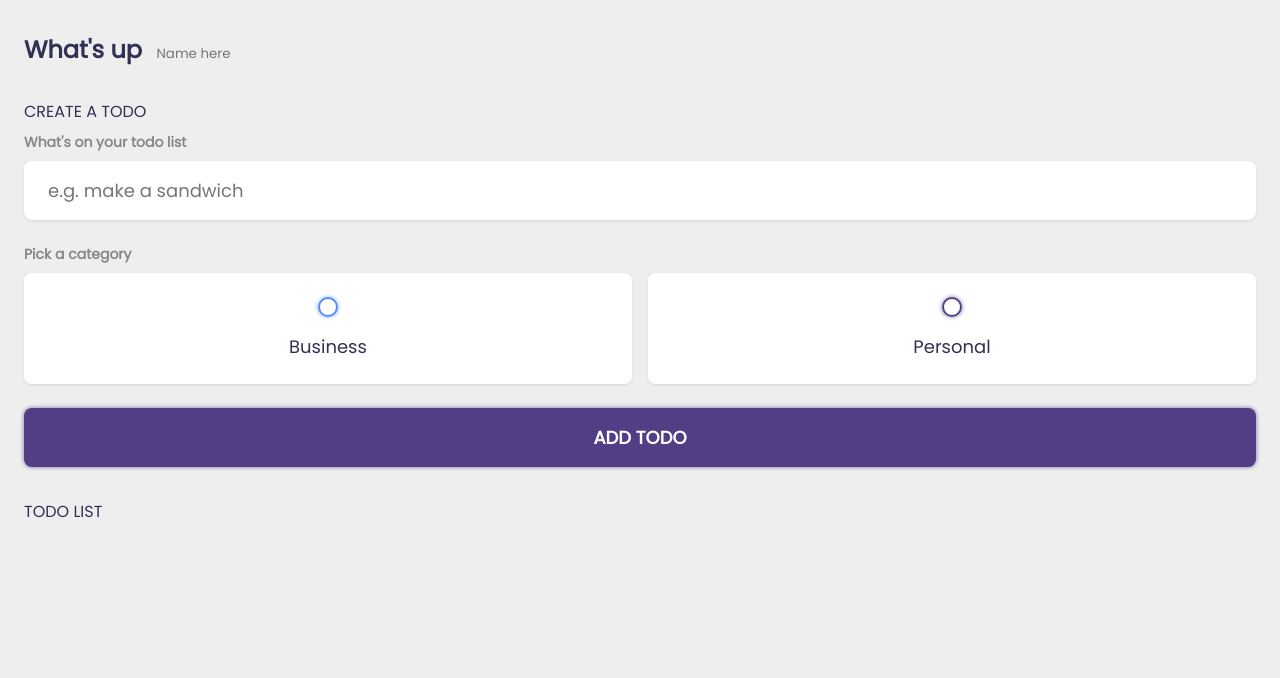
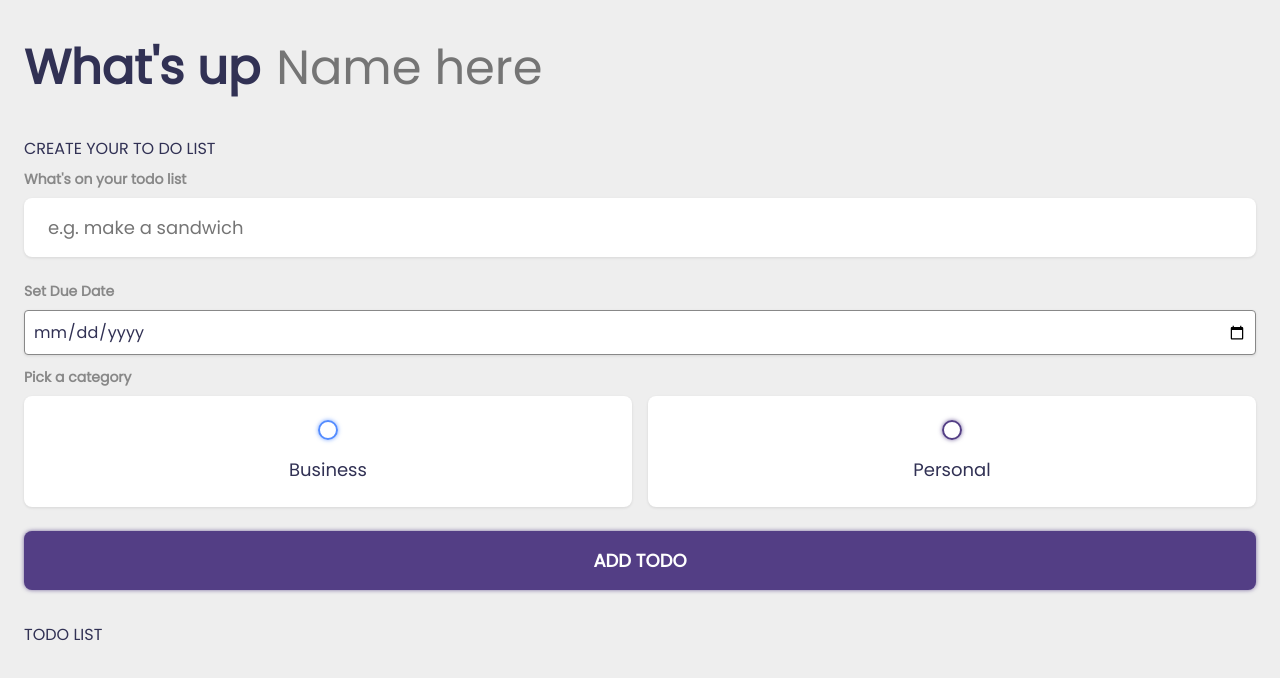
Before and after one commit to karishma-lakhoo/karishma-lakhoo.github.io, a website: page index.html in a window 1280 px wide. Drawn offline with Linux system fonts and the light colour scheme; a web font is replaced by a local one.

Commit message:
Due dates complete

```diff
--- a/index.html
+++ b/index.html
@@ -5,6 +5,10 @@
     <title>Todo List</title>
 
     <link href='https://fonts.googleapis.com/css?family=Poppins' rel='stylesheet'>
+    <link href="https://fonts.google.com/ss?family=Oswald" rel='stylesheet'>
+    <link href="https://fonts.googleapis.com/css?family=Nunito" rel='stylesheet'>
+    <link href="https://fonts.googleapis.com/css2?family=Fira+Sans:ital,wght@0,400;0,700;0,900;1,400&family=Montserrat:ital,wght@0,400;0,700;0,900;1,400&display=swap" rel="stylesheet">
+
     <link rel="stylesheet" href="main.css">
 </head>
 <body>
@@ -15,10 +19,12 @@
             </h2>
         </section>
         <section class="create-todo">
-            <h3>CREATE A TODO</h3>
+            <h3>CREATE YOUR TO DO LIST</h3>
             <form id="new-todo-form">
                 <h4>What's on your todo list</h4>
                 <input type="text" name="content" id="content" placeholder="e.g. make a sandwich">
+                <h4>Set Due Date</h4>
+                <input type="date" name="dueDate" id="dueDate">
                 <h4>Pick a category</h4>
                 <div class="options">
                     <label>
--- a/main.css
+++ b/main.css
@@ -22,13 +22,29 @@
     font-family: 'poppins';
 
 }
-input:not([type='radio']):not([type='checkbox']), button {
+input[type='text'],
+input[type='submit'],
+button {
     appearance: none;
     border: none;
     outline: none;
     background: none;
     cursor: initial;
 }
+
+input[type="date"] {
+    display: block;
+    width: 100%;
+    font-size: 1rem;
+    padding: 0.5rem;
+    color: var(--dark);
+    background-color: #FFF;
+    border: 1px solid var(--grey);
+    border-radius: 0.25rem;
+    box-shadow: var(--shadow);
+    margin-bottom: 0.75rem;
+}
+
 
 body{
     background: var(--light);
@@ -40,6 +56,12 @@ section {
     margin-bottom: 2rem;
     padding-left: 1.5rem;
     padding-right: 1.5rem;
+}
+
+h2 {
+    color: var(--dark);
+    font-size: 3rem;
+    margin-bottom: 0.5rem;
 }
 
 h3 {
@@ -61,17 +83,20 @@ h4 {
 }
 
 .greeting .title input {
-    margin-left: 0.5rem;
+    margin-left: 0.2rem;
     flex: 1 1 0%;
     min-width: 0;
+    font-size: 3rem;
+    color: var(--personal);
+    font-weight: 300;
 }
 
-.greeting.title,
-.greeting.title input {
-    color: var(--dark);
-    font-size: 1.5rem;
-    font-weight: 700;
-}
+/*.greeting.title,*/
+/*.greeting.title input {*/
+/*    color: var(--dark);*/
+/*    font-size: 1.5rem;*/
+/*    font-weight: 700;*/
+/*}*/
 
 
 .create-todo input[type="text"] {
@@ -203,6 +228,12 @@ input:checked ~ .bubble::after {
     font-size: 1.125rem;
 }
 
+.todo-item .due-date {
+    font-size: 2.5rem;
+    color: var(--grey);
+    margin-top: 0.5rem;
+}
+
 .todo-item .actions {
     display: flex;
     align-items: center;
--- a/main.js
+++ b/main.js
@@ -17,6 +17,7 @@ window.addEventListener('load', () => {
         const todo = {
             content: e.target.elements.content.value,
             category: e.target.elements.category.value,
+            dueDate: e.target.elements.dueDate.value,
             done: false,
             createdAt: new Date().getTime()
         }
@@ -46,6 +47,7 @@ function DisplayTodos () {
         const input = document.createElement('input');
         const span = document.createElement('span');
         const content = document.createElement('div');
+        const dueDate = document.createElement('div');
         const actions = document.createElement('div');
         const edit = document.createElement('button');
         const deleteButton = document.createElement('button');
@@ -64,6 +66,7 @@ function DisplayTodos () {
         deleteButton.classList.add('delete');
 
         content.innerHTML = `<input type="text" value="${todo.content}" readonly>`;
+        dueDate.innerHTML = `<input type="text" value="${todo.dueDate}" readonly>`;
         edit.innerHTML = 'Edit';
         deleteButton.innerHTML = 'Delete';
 
@@ -73,6 +76,7 @@ function DisplayTodos () {
         actions.appendChild(deleteButton);
         todoItem.appendChild(label);
         todoItem.appendChild(content);
+        todoItem.appendChild(dueDate);
         todoItem.appendChild(actions);
 
         todoList.appendChild(todoItem);
```
